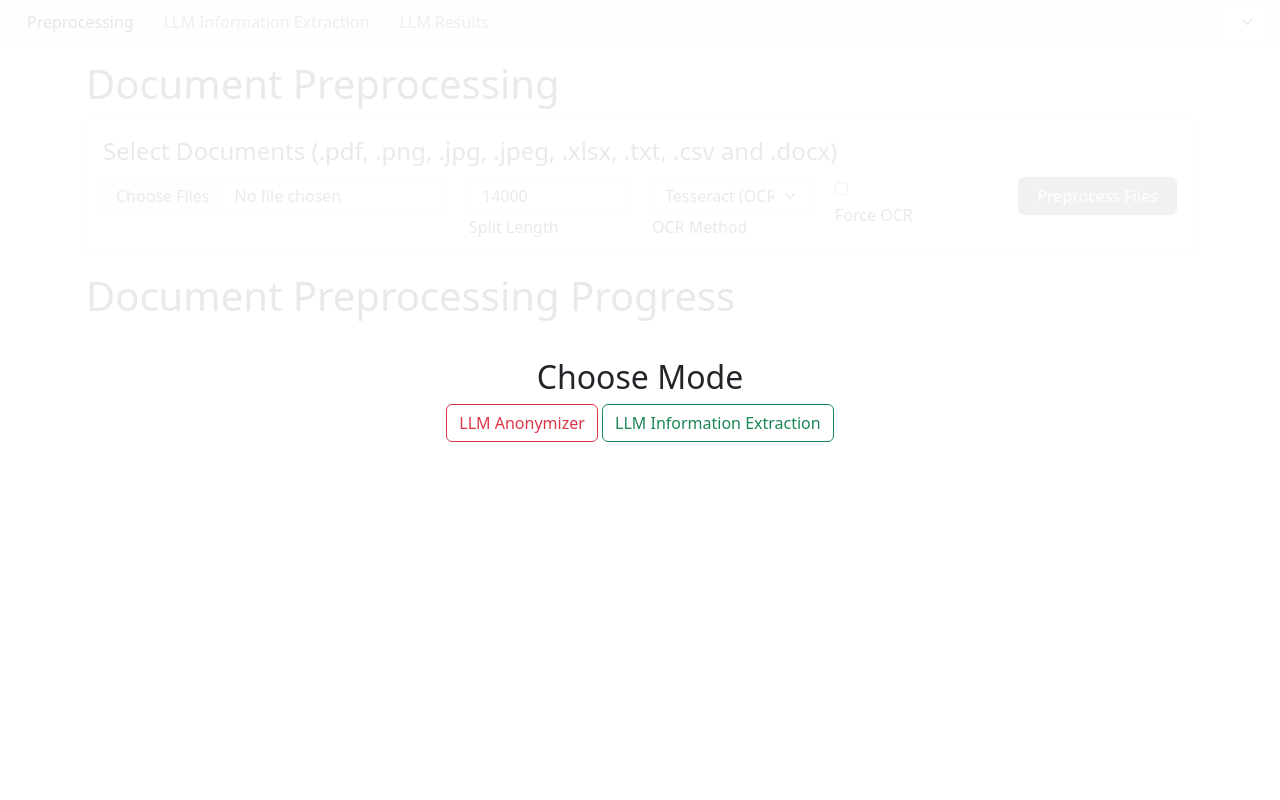
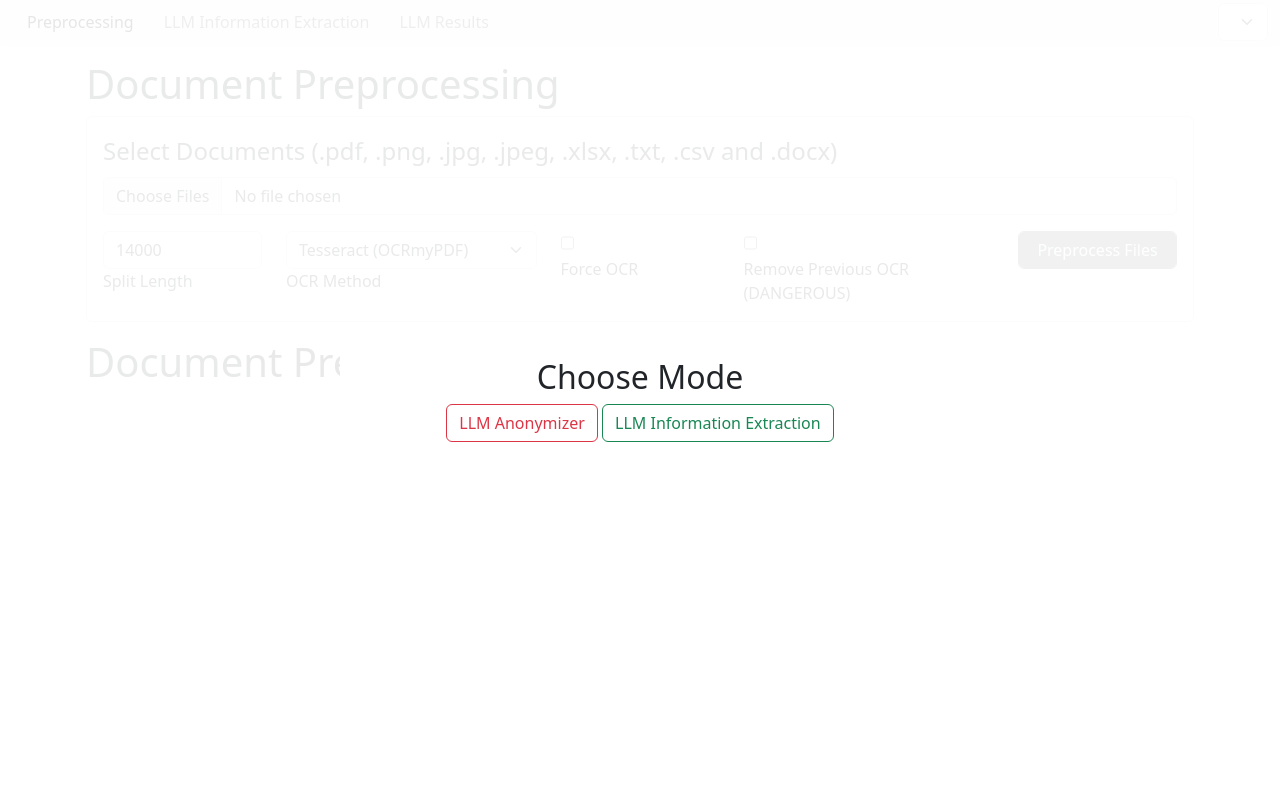
Before and after one commit to KatherLab/LLMAIx, a Flask app: page / in a window 1280 px wide. Run offline with Flask 3, Linux system fonts and the light colour scheme; lists and menus that the app fills with data are empty; some libraries are stand-ins or nearby versions.

Commit message:
Remove previous OCR option

```diff
--- a/webapp/input_processing/forms.py
+++ b/webapp/input_processing/forms.py
@@ -30,5 +30,6 @@ class PreprocessUploadForm(FlaskForm):
 
     ocr_method = SelectField("OCR Method", choices=[('tesseract', 'Tesseract (OCRmyPDF)'), ('phi3vision', 'Phi3Vision'), ('surya', 'Surya')], default='tesseract')
     force_ocr = BooleanField("Force OCR", default=False)
+    remove_previous_ocr = BooleanField("Remove Previous OCR (DANGEROUS)", default=False)
 
     submit = SubmitField("Upload")
--- a/webapp/input_processing/routes.py
+++ b/webapp/input_processing/routes.py
@@ -218,19 +218,13 @@ def extract_text_from_images_surya(images, det_model, rec_model, langs):
 
     return predictions
 
-def ocr_surya(file_path, ocr_file_output_path):
+def ocr_surya(file_path, ocr_file_output_path, det_model, rec_model):
     from PIL import Image
 
-    from surya.model.detection.model import load_model as load_det_model
-    from surya.model.recognition.model import load_model
     from surya.input.load import load_pdf
 
 
-    det_model = load_det_model()
-    rec_model = load_model()
-
-
-    langs = ["de"] # Replace with your languages
+    langs = ["de", "en"]
 
     if file_path.endswith('.pdf'):
         pass
@@ -265,7 +259,7 @@ def ocr_surya(file_path, ocr_file_output_path):
 
 
 
-def preprocess_file(file_path, force_ocr=False, ocr_method='tesseract'):
+def preprocess_file(file_path, force_ocr=False, ocr_method='tesseract', remove_previous_ocr=False, det_model=None, rec_model=None):
     merged_data = []
     try:
         if file_path.endswith('.csv'):
@@ -293,6 +287,7 @@ def preprocess_file(file_path, force_ocr=False, ocr_method='tesseract'):
                 image.save(pdf_output_path)
                 file_path = pdf_output_path
 
+
             contains_text = False
             print("Opening PDF: ", file_path)
             with fitz.open(file_path) as pdf_document:
@@ -307,6 +302,8 @@ def preprocess_file(file_path, force_ocr=False, ocr_method='tesseract'):
             print("Contains text: ", contains_text)
 
             if not contains_text or force_ocr:
+                if contains_text and force_ocr and remove_previous_ocr:
+                    remove_selectable_text_from_pdf(file_path)
                 if ocr_method == 'tesseract':
                     ocr_output_path = os.path.join(tempfile.mkdtemp(), f"ocr_{os.path.basename(file_path)}")
                     if shutil.which("tesseract") is not None:
@@ -349,7 +346,7 @@ def preprocess_file(file_path, force_ocr=False, ocr_method='tesseract'):
                         print(str(e))
                         return "surya or torch pyhton library not found but required for surya OCR."
 
-                    ocr_text = ocr_surya(file_path, ocr_output_path)
+                    ocr_text = ocr_surya(file_path, ocr_output_path, det_model, rec_model)
                     # ocr_output_path = file_path
 
 
@@ -399,18 +396,60 @@ def preprocess_file(file_path, force_ocr=False, ocr_method='tesseract'):
 
     return merged_data
 
+def remove_selectable_text_from_pdf(pdf_path):
+    """
+    Remove the selectable text from a PDF document while preserving the actual text graphics.
+    The input PDF file will be overwritten with the modified version.
 
-def preprocess_input(job_id, file_paths, parallel_preprocessing=False, force_ocr=False, ocr_method='tesseract'):
+    Args:
+        pdf_path (str): The path to the input PDF file.
+    """
+    # Open the PDF file
+    pdf_doc = fitz.open(pdf_path)
+
+    # Iterate through each page
+    for page in pdf_doc:
+        # Add a redaction annotation covering the entire page
+        page.add_redact_annot(page.rect)
+
+        # Apply the redaction
+        page.apply_redactions(images=fitz.PDF_REDACT_IMAGE_NONE)
+
+    # Create a temporary file path
+    temp_path = pdf_path + ".temp"
+
+    # Save the modified PDF to the temporary file
+    pdf_doc.save(temp_path)
+
+    # Close the document
+    pdf_doc.close()
+
+    # Remove the original file and rename the temporary file
+    os.remove(pdf_path)
+    os.rename(temp_path, pdf_path)
+
+
+def preprocess_input(job_id, file_paths, parallel_preprocessing=False, force_ocr=False, ocr_method='tesseract', remove_previous_ocr=False):
     merged_data = []
 
     if ocr_method == 'tesseract':
         max_workers = 20 if parallel_preprocessing else 1
+    elif ocr_method == 'surya':
+        max_workers = 2 if parallel_preprocessing else 1
+        from surya.model.detection.model import load_model as load_det_model
+        from surya.model.recognition.model import load_model
+
+        det_model = load_det_model()
+        rec_model = load_model()
     else:
         print("Set max workers to 1 for OCR method: ", ocr_method)
         max_workers = 1
 
     with futures.ThreadPoolExecutor(max_workers=max_workers) as inner_executor:
-        future_to_file = {inner_executor.submit(preprocess_file, file_path, force_ocr, ocr_method): file_path for file_path in file_paths}
+        if ocr_method == 'surya':
+            future_to_file = {inner_executor.submit(preprocess_file, file_path, force_ocr, ocr_method, remove_previous_ocr, det_model, rec_model): file_path for file_path in file_paths}
+        else:
+            future_to_file = {inner_executor.submit(preprocess_file, file_path, force_ocr, ocr_method, remove_previous_ocr): file_path for file_path in file_paths}
 
         for i, future in enumerate(futures.as_completed(future_to_file)):
             file_path = future_to_file[future]
@@ -641,7 +680,8 @@ def main():
             file_paths=file_paths,
             parallel_preprocessing=current_app.config['PARALLEL_PREPROCESSING'],
             force_ocr=form.force_ocr.data,
-            ocr_method=form.ocr_method.data
+            ocr_method=form.ocr_method.data,
+            remove_previous_ocr=form.remove_previous_ocr.data,
         )
 
         # update_progress(job_id=job_id, progress=(0, len(form.files.data), True))
--- a/webapp/templates/index.html
+++ b/webapp/templates/index.html
@@ -11,7 +11,7 @@
             <legend>Select Documents (.pdf, .png, .jpg, .jpeg, .xlsx, .txt, .csv and .docx)</legend>
 
             <div class="row">
-                <div class="form-group col-md-4">
+                <div class="form-group col-md-12">
 
                     {% if form.files.errors %}
                     {{ form.files(class="form-control is-invalid") }}
@@ -24,6 +24,8 @@
                     {{ form.files(class="form-control") }}
                     {% endif %}
                 </div>
+            </div>
+            <div class="row mt-3">
                 <div class="form-group col-md-2">
 
                     {% if form.text_split.errors %}
@@ -39,7 +41,7 @@
 
                     {{ form.text_split.label(class="form-control-label") }}
                 </div>
-                <div class="form-group col-md-2">
+                <div class="form-group col-md-3">
 
                     {% if form.ocr_method.errors %}
                     {{ form.ocr_method(class="form-select is-invalid") }}
@@ -68,6 +70,21 @@
                     {% endif %}
 
                     {{ form.force_ocr.label(class="form-check-label") }}
+                </div>
+                <div class="form-group col-md-3">
+
+                    {% if form.remove_previous_ocr.errors %}
+                    {{ form.remove_previous_ocr(class="form-check is-invalid") }}
+                    <div class="invalid-feedback">
+                        {% for error in form.remove_previous_ocr.errors %}
+                        <span>{{ error }}</span>
+                        {% endfor %}
+                    </div>
+                    {% else %}
+                    {{ form.remove_previous_ocr(class="form-check") }}
+                    {% endif %}
+
+                    {{ form.remove_previous_ocr.label(class="form-check-label") }}
                 </div>
                 <div class="form-group col-md-2">
                     <button type="submit" name="submit-form" class="form-control btn btn-secondary">Preprocess Files</button>
```
